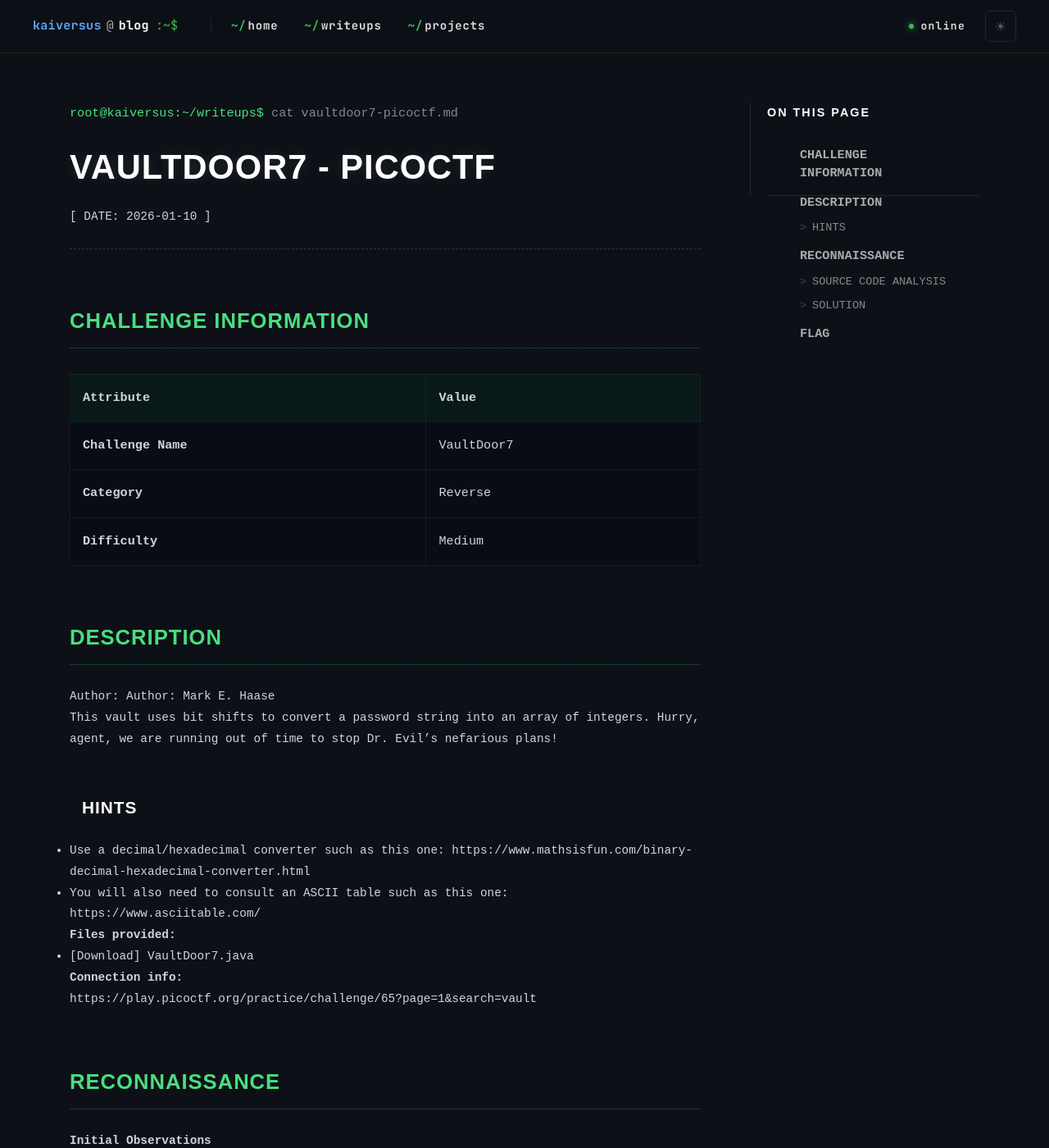
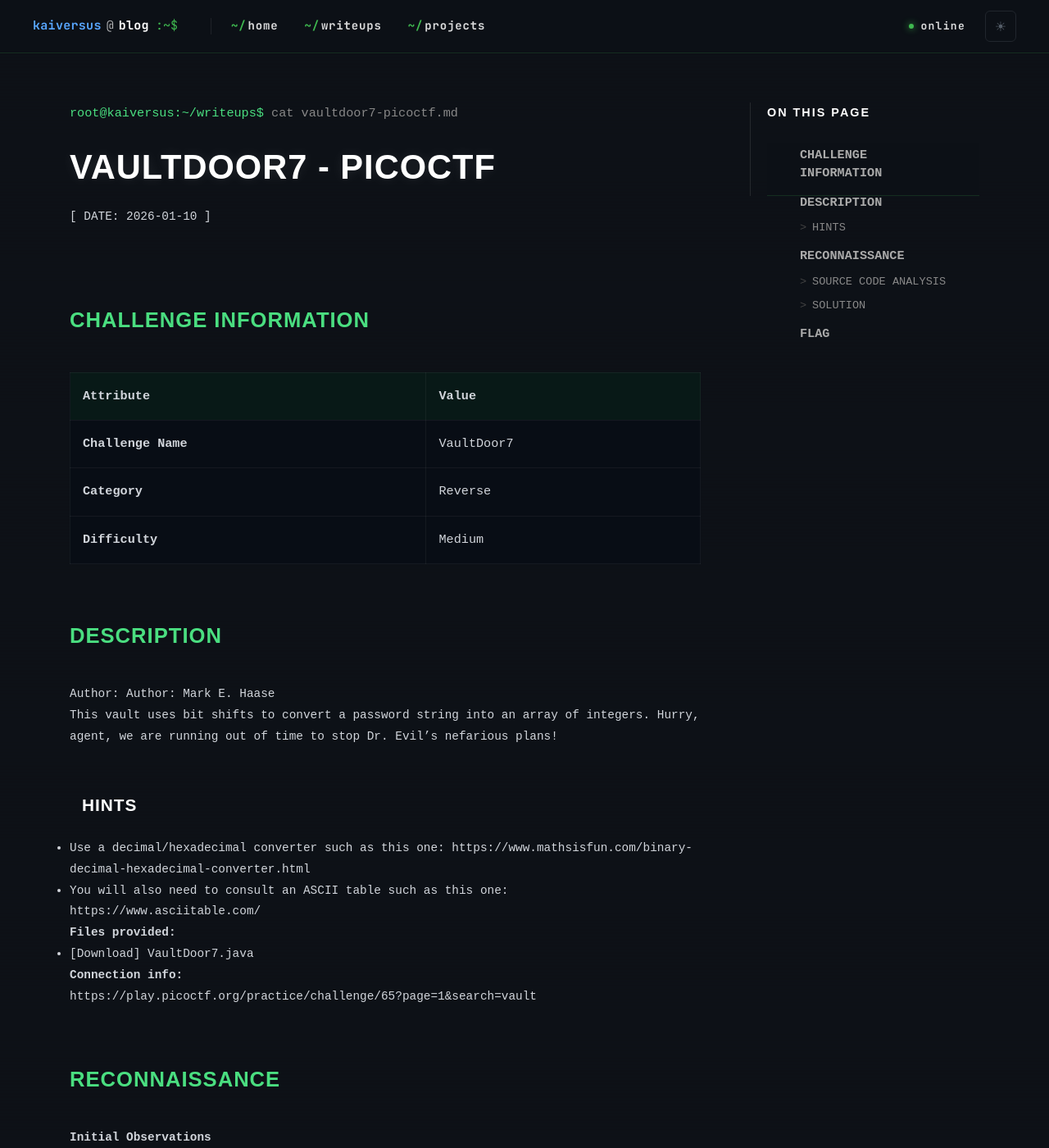
Before and after one commit to kaiversus/kaiversus.github.io, a Jekyll site: the page built from _writeups/vault-door-7_pico/vault-door-7_pico.md, in a window 1280 px wide and 1400 px high. Shown: the whole window at 82% size. Built offline with Jekyll 4.4.1, drawn with Linux system fonts in a browser that asks for light colours.

Commit message:
Update style.css

```diff
--- a/assets/css/style.css
+++ b/assets/css/style.css
@@ -436,7 +436,6 @@
 
 .writeup-header {
     margin-bottom: 50px;
-    border-bottom: 1px dashed rgba(255,255,255,0.15);
     padding-bottom: 25px;
 }
 
@@ -470,7 +469,6 @@
 .writeup-content h2 {
     color: #4ade80 !important; /* Màu xanh lá mint chuẩn của chữ SYSTEM */
     font-size: 1.6rem;
-    border-bottom: 1px solid rgba(74, 222, 128, 0.2); /* Viền mờ tiệp màu chữ */
     padding-bottom: 10px;
     display: flex;
     align-items: center;
```
